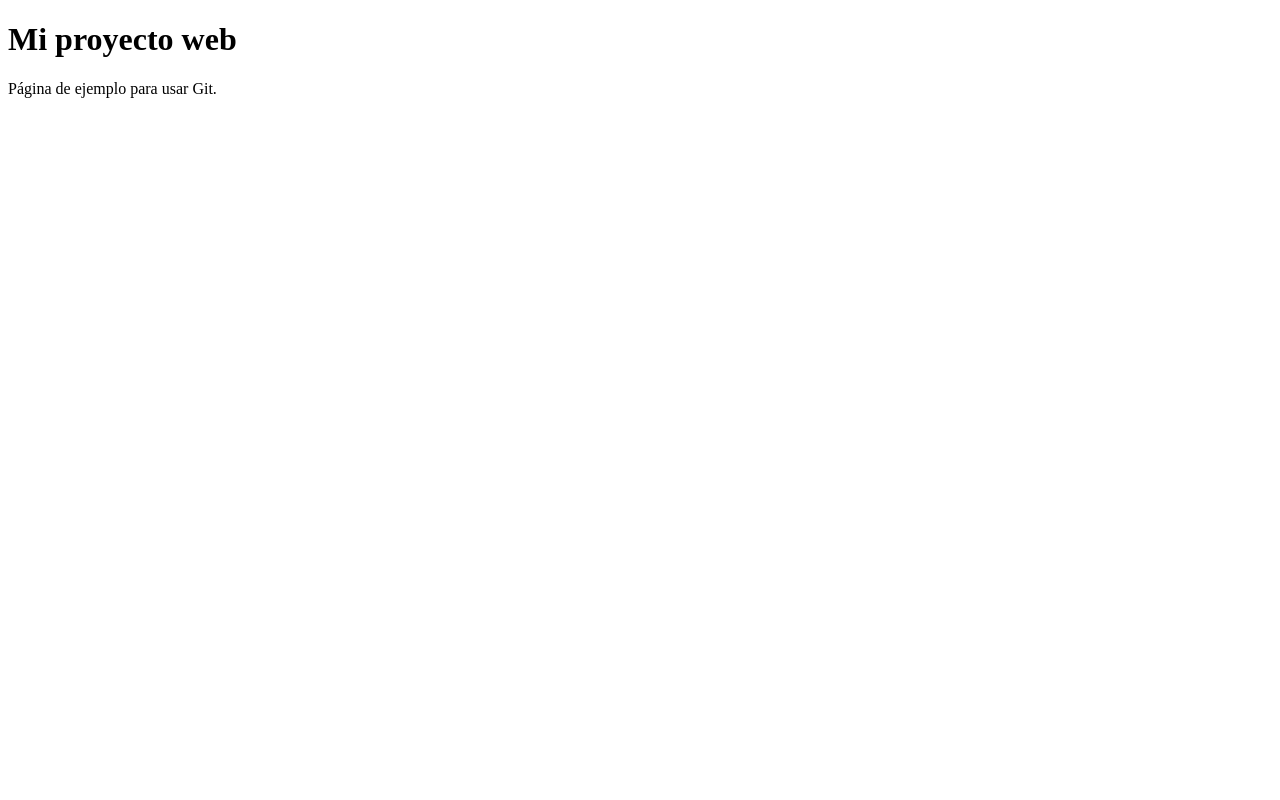
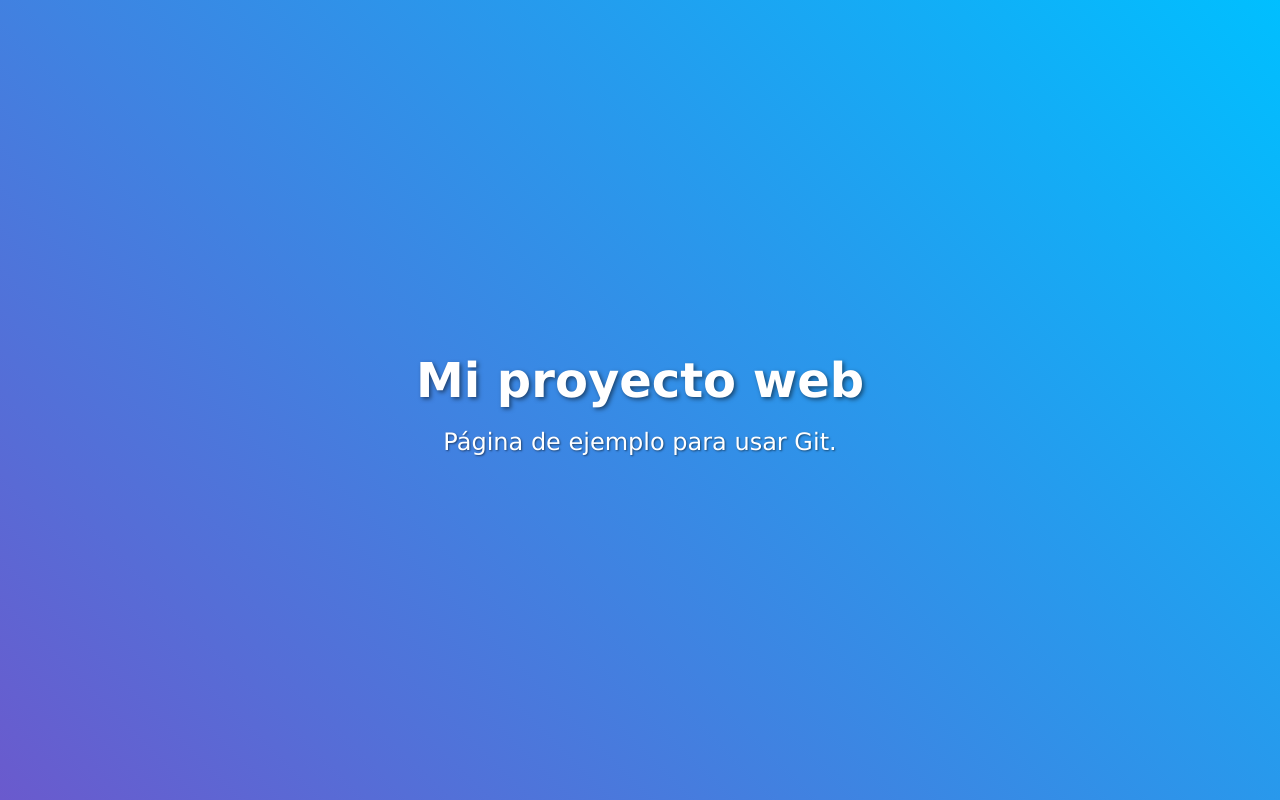
Before and after one commit to monpragodev/mi-proyecto-web, a plain HTML site: page index.html in a window 1280 px wide. Drawn offline with Linux system fonts and the light colour scheme.

Commit message:
Añadido style.css

```diff
--- a/index.html
+++ b/index.html
@@ -4,6 +4,7 @@
     <meta charset="UTF-8">
     <meta name="viewport" content="width=device-width, initial-scale=1.0">
     <title>Mi proyecto web</title>
+    <link rel="stylesheet" href="style.css">
 </head>
 <body>
     <h1>Mi proyecto web</h1>
--- /dev/null
+++ b/style.css
@@ -0,0 +1,23 @@
+body {
+    display: flex;
+    flex-direction: column;
+    justify-content: center;
+    align-items: center;
+    height: 100vh;
+    margin: 0;
+    background: linear-gradient(45deg, #6a5acd, #00bfff);
+    font-family: 'Verdana', sans-serif;
+    color: white;
+}
+
+h1 {
+    font-size: 3em;
+    margin-bottom: 20px;
+    text-shadow: 2px 2px 4px rgba(0, 0, 0, 0.5);
+}
+
+p {
+    font-size: 1.5em;
+    margin-top: 0;
+    text-shadow: 1px 1px 2px rgba(0, 0, 0, 0.5);
+}
```
